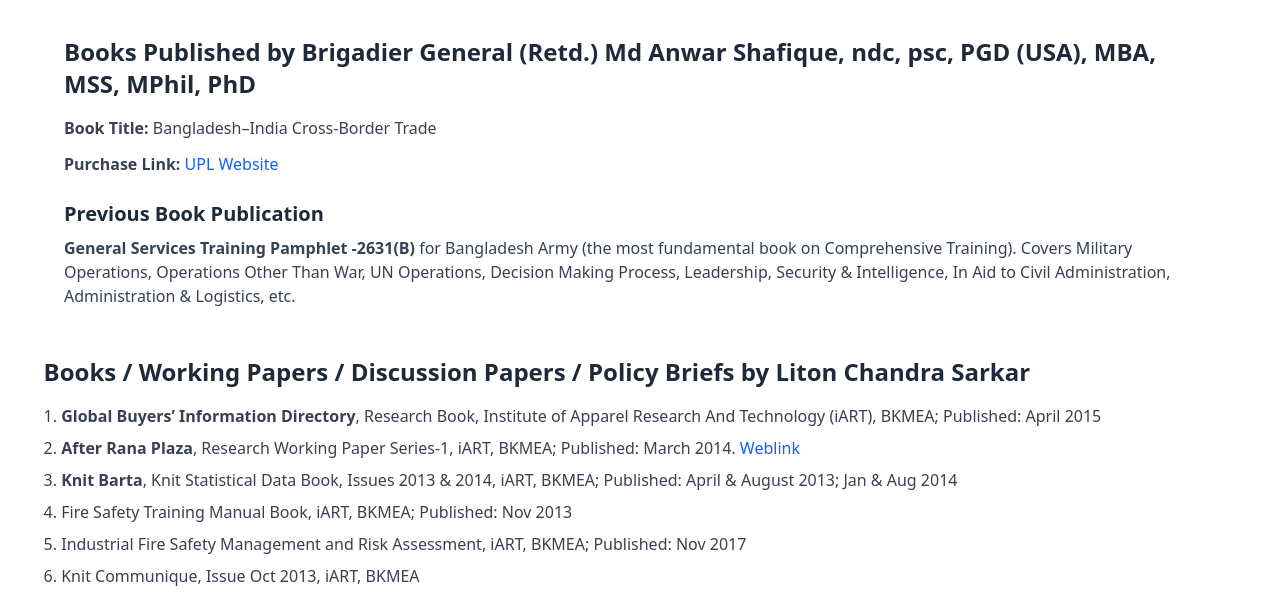
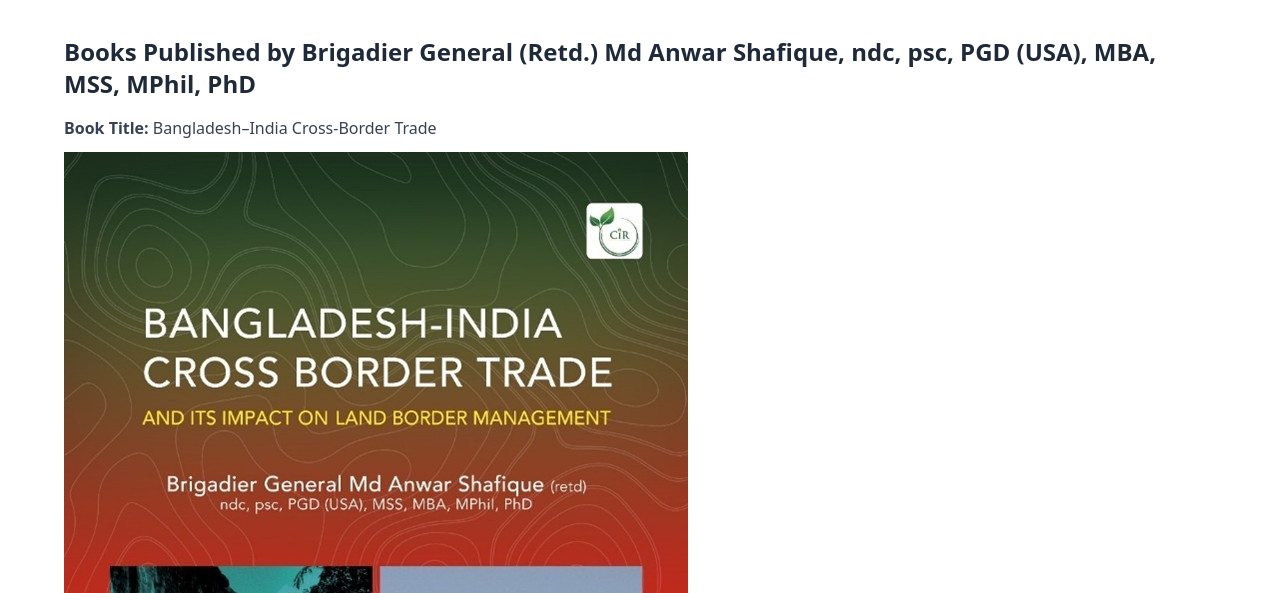
Before and after one commit to cirbd25/cirbd25.github.io, a plain HTML site: page book.html in a window 1280 px wide. Shown: the part 200-793 px from the top of the page. Drawn offline with nearby package versions, Linux system fonts and the light colour scheme.

Commit message:
Add files via upload

```diff
--- a/book.html
+++ b/book.html
@@ -158,6 +158,7 @@
       <p>
         <strong>Book Title:</strong> Bangladesh–India Cross-Border Trade
       </p>
+      <img src="./img/Book1.jpg" alt="">
       <p>
         <strong>Purchase Link:</strong>
         <a href="https://ftp.uplbooks.com.bd/shop/9789849775874-bangladesh-india-cross-border-trade-22681?tag=5#attr="
```
Also changed, not shown: gallery.html (+1 -1 lines), journal.html (+1 -1 lines), poster.html (+1 -1 lines), coloumn.html (line endings or trailing spaces).
